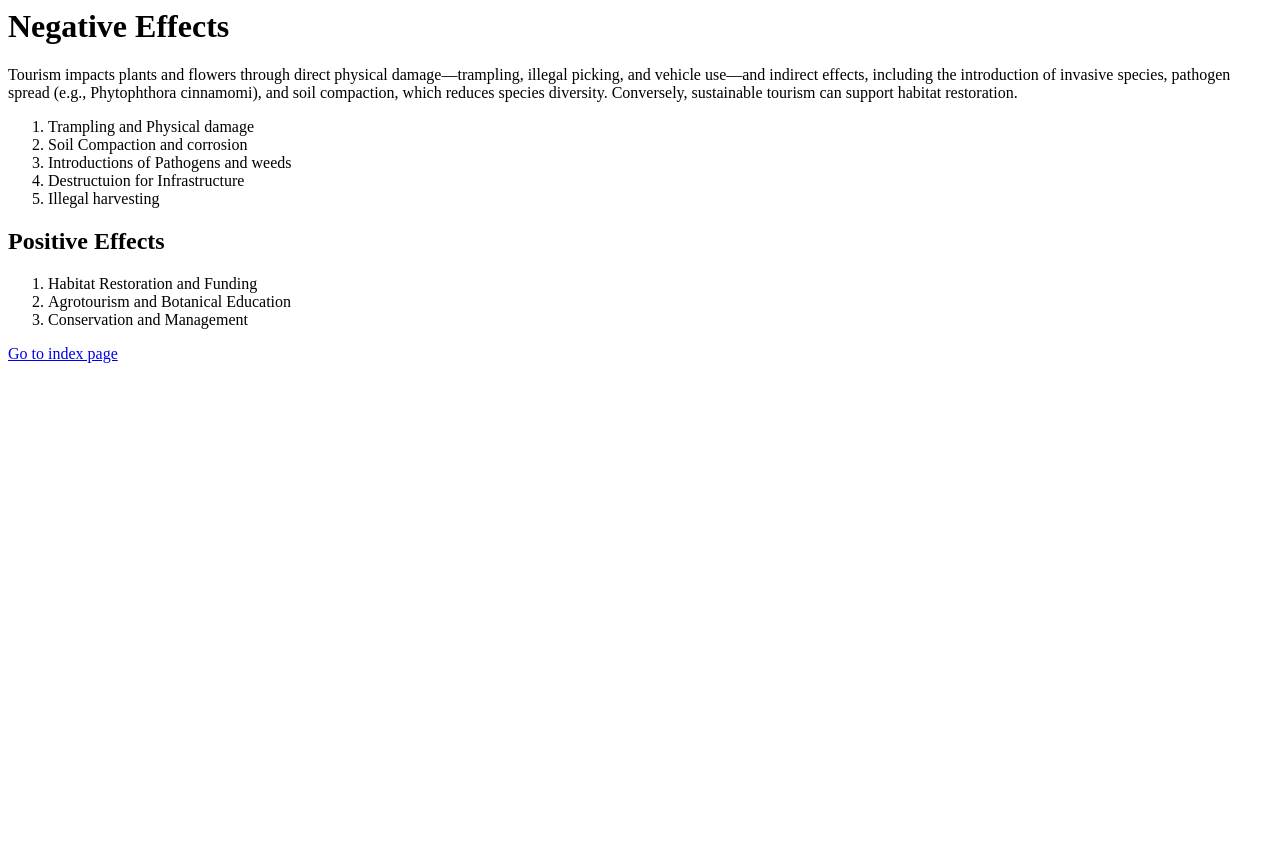
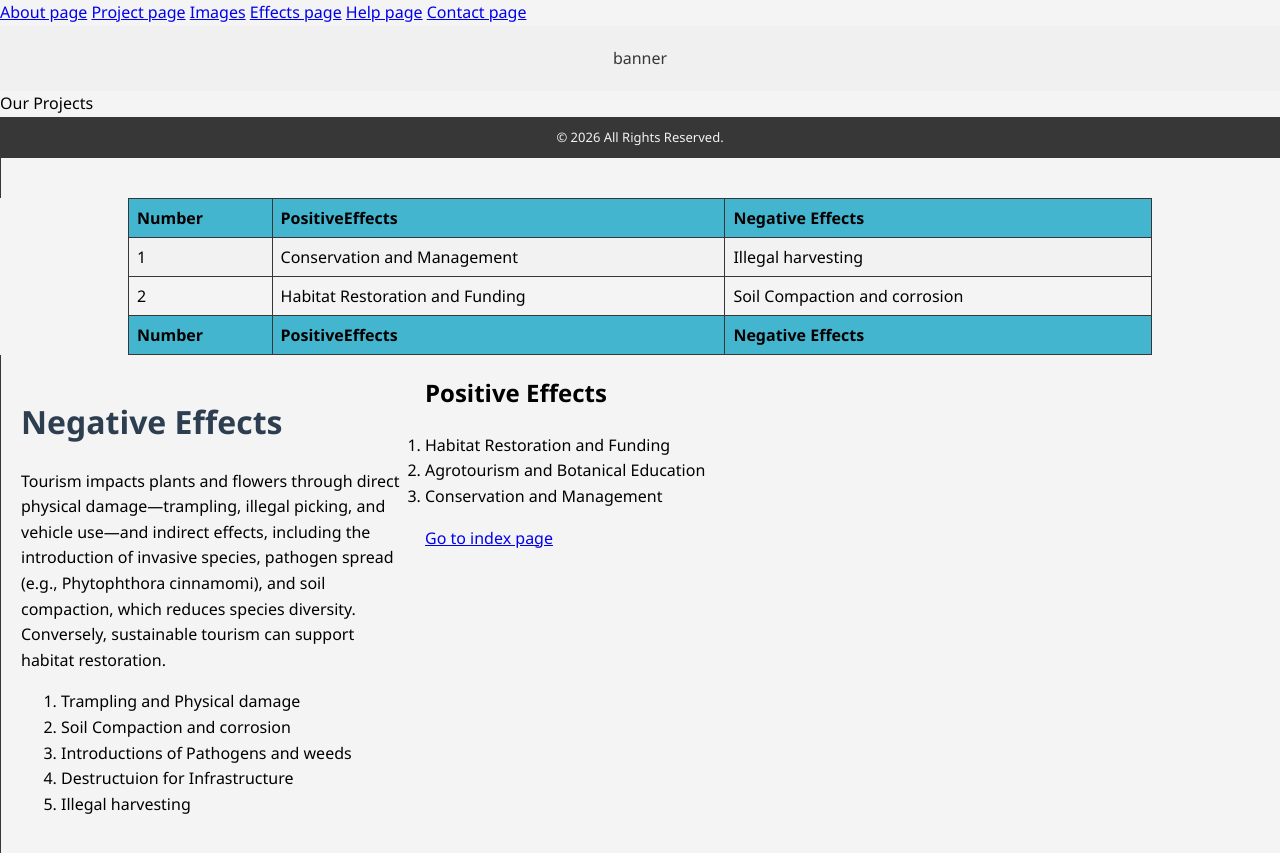
Before and after one commit to DI-786/ics.E, a plain HTML site: page effects.html in a window 1280 px wide. Before the commit the page ends 800 px from the top, so only its background shows below. Drawn offline with Linux system fonts and the light colour scheme.

Commit message:
added table

```diff
--- a/effects.html
+++ b/effects.html
@@ -4,9 +4,49 @@
             <meta charset="UTF-8">
             <meta name="viewport" content="width=device-width, initial-scale=1.0">
             <title>Effects on Plants</title>
+            <link rel="stylesheet" href="style.css"/>
         </head>
 
         <body>
+
+             <div class="toplinks">
+
+            <a href="about.html">About page</a>
+            <a href="projects.html">Project page</a>
+            <a href="images.html">Images</a>
+            <a href="effects.html">Effects page</a>
+             <a href="help.html">Help page</a>
+             <a href="contacts.html">Contact page</a>
+        </div>
+
+        <div class="banner">banner</div>
+        <div class="row">
+            <div class="content">Our Projects</div>
+        </div>
+
+        <div class="comfort"></div>
+        <div class="footer">&copy; 2026 All Rights Reserved.</div>
+         <div class="sidebar"></div>
+
+         <table>
+            <th>Number</th>
+            <th>PositiveEffects</th>
+            <th>Negative Effects</th>
+            <tr>
+                <td>1</td>
+                <td>Conservation and Management</td>
+                <td>Illegal harvesting</td>
+            </tr>
+             <tr>
+                <td>2</td>
+                <td>Habitat Restoration and Funding</td>
+                <td>Soil Compaction and corrosion</td>
+            </tr>
+            <th>Number</th>
+            <th>PositiveEffects</th>
+            <th>Negative Effects</th>
+        </table>
+        <div class="sidebar">
             <h1>Negative Effects</h1>
             <p>Tourism impacts plants and flowers through direct physical damage—trampling, illegal picking, and
                 vehicle use—and indirect effects, including the introduction of invasive species, pathogen spread (e.g., Phytophthora cinnamomi),
@@ -19,7 +59,7 @@
                     <li>Destructuion for Infrastructure</li>
                     <li>Illegal harvesting</li>
                  </ol>
-
+            </div>
         <h2>Positive Effects</h2>
             <ol>
                 <li>Habitat Restoration and Funding</li>
--- a/style.css
+++ b/style.css
@@ -72,3 +72,27 @@ h1 {
     color: #f2f2f2;
     font-size: small;
 }
+
+table {
+    width: 80%;
+    border: 1px solid #373737;
+    border-collapse: collapse;
+    margin: 0 auto;
+}
+td {
+    border: 1px solid #373737;
+    padding: 8px;
+    text-align: left;
+}
+th {
+    border: 1px solid #373737;
+    padding: 8px;
+    text-align: left;
+    background-color: #43b5cf;
+}
+tr:nth-child(even) {
+    background-color: #f2f2f2;
+}
+tr:hover {
+    background-color: #9cf03d;
+}
```
